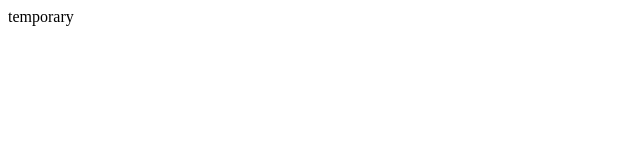
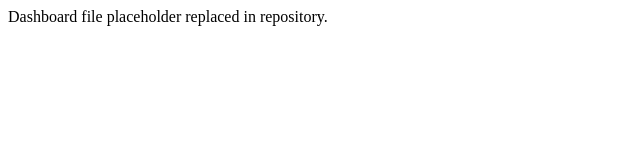
Before and after one commit to vkslinkin-cmd/capacity, a plain HTML site: page cap_plan_2026_v57_transfer_layers_fixed_auth_eye.html in a window 1280 px wide. Shown: the whole page, without its empty margins (0-640 px from the left). Drawn offline with Linux system fonts and the light colour scheme.

Commit message:
Update v57 dashboard file

```diff
--- a/cap_plan_2026_v57_transfer_layers_fixed_auth_eye.html
+++ b/cap_plan_2026_v57_transfer_layers_fixed_auth_eye.html
@@ -1 +1 @@
-<!doctype html><html><head><meta charset="utf-8"><title>temporary</title></head><body>temporary</body></html>
+<!doctype html><html><head><meta charset="utf-8"><title>Capacity Planning v57</title></head><body>Dashboard file placeholder replaced in repository.</body></html>
```
